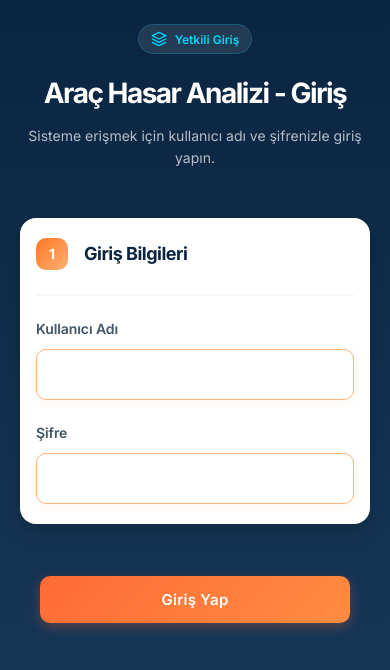
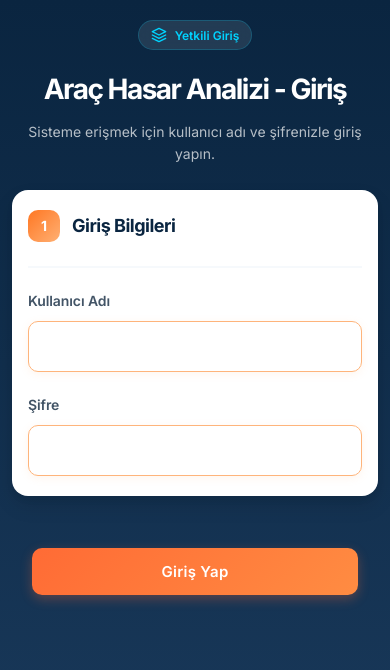
Before and after one commit to everion-consulting/arac-hasar-analizi, a React (Vite) app: page / in a window 390 px wide. Shown: the top 670 px of the page. Built offline with nearby package versions, Linux system fonts and the light colour scheme; no server answers.

Commit message:
responsive

```diff
--- a/src/pages/FormPage.jsx
+++ b/src/pages/FormPage.jsx
@@ -190,23 +190,10 @@ function FormPage({ onNext, onLogout }) {
                                 <div className="input-group">
                                     <label>Araç Türü <span className="required">*</span></label>
                                     <select
+                                        className="select-arac-turu"
                                         value={aracTuru}
                                         onChange={e => setAracTuru(e.target.value)}
                                         required
-                                        style={{
-                                            width: '100%',
-                                            padding: '14px 18px',
-                                            borderRadius: 10,
-                                            border: '1.5px solid #feb47b',
-                                            fontSize: 18,
-                                            background: '#fff',
-                                            marginTop: 4,
-                                            boxShadow: '0 2px 8px #feb47b22',
-                                            color: aracTuru ? '#222' : '#aaa',
-                                            fontWeight: 500,
-                                            outline: 'none',
-                                            transition: 'border 0.2s',
-                                        }}
                                     >
                                         <option value="">Araç Türü Seçiniz</option>
                                         {ARAC_TURU_LISTESI.map((tur, idx) => (
--- a/src/styles/formPage.css
+++ b/src/styles/formPage.css
@@ -7,9 +7,17 @@
   -moz-osx-font-smoothing: grayscale;
 }
 
+html {
+  overflow-x: hidden;
+  width: 100%;
+}
+
 body {
   margin: 0;
   padding: 0;
+  overflow-x: hidden;
+  width: 100%;
+  max-width: 100vw;
 }
 
 .form-page {
@@ -17,6 +25,10 @@ body {
   background: linear-gradient(180deg, #0a2540 0%, #1a3a5c 100%);
   padding: 48px 24px;
   position: relative;
+  overflow-x: hidden;
+  width: 100%;
+  max-width: 100vw;
+  padding-bottom: 80px; /* Browser bar için alt boşluk */
 }
 
 .form-page::before {
@@ -35,7 +47,8 @@ body {
   margin: 0 auto;
   position: relative;
   z-index: 1;
-  padding: 0 8px;
+  padding: 0;
+  box-sizing: border-box;
 }
 
 .form-header {
@@ -88,6 +101,9 @@ form {
   box-shadow: 0 4px 6px rgba(0, 0, 0, 0.05),
               0 10px 20px rgba(0, 0, 0, 0.1);
   transition: transform 0.2s ease, box-shadow 0.2s ease;
+  width: 100%;
+  box-sizing: border-box;
+  overflow-x: hidden;
 }
 
 .form-card:hover {
@@ -182,7 +198,8 @@ label {
 }
 
 input,
-textarea {
+textarea,
+select {
   width: 100%;
   padding: 12px 16px;
   border: 1.5px solid #e3e8ef;
@@ -193,6 +210,8 @@ textarea {
   transition: all 0.2s ease;
   background: #ffffff;
   color: #0a2540;
+  box-sizing: border-box;
+  max-width: 100%;
 }
 
 input:hover,
@@ -212,6 +231,29 @@ textarea::placeholder {
   color: #8898aa;
 }
 
+/* Araç Türü select için özel stil */
+.select-arac-turu {
+  width: 100% !important;
+  padding: 14px 18px;
+  border-radius: 10px;
+  border: 1.5px solid #feb47b;
+  font-size: 18px;
+  background: #fff;
+  margin-top: 4px;
+  box-shadow: 0 2px 8px rgba(254, 180, 123, 0.13);
+  color: #222;
+  font-weight: 500;
+  outline: none;
+  transition: border 0.2s;
+  box-sizing: border-box;
+  max-width: 100%;
+}
+
+.select-arac-turu:invalid,
+.select-arac-turu option[value=""] {
+  color: #aaa;
+}
+
 textarea {
   resize: vertical;
   min-height: 100px;
@@ -223,6 +265,14 @@ textarea {
   background: #f6f9fc;
   border-radius: 12px;
   border: 1px solid #e3e8ef;
+  width: 100%;
+  box-sizing: border-box;
+  overflow-x: hidden;
+}
+
+.subsection .card-content {
+  padding: 0;
+  gap: 16px;
 }
 
 .subsection-header {
@@ -314,6 +364,15 @@ form button[type="submit"]:active,
 @media (max-width: 768px) {
   .form-page {
     padding: 32px 16px;
+    padding-bottom: 100px; /* Browser bar için daha fazla boşluk */
+  }
+
+  .form-container {
+    padding: 0;
+  }
+
+  .form-header {
+    margin-bottom: 32px;
   }
 
   .form-header h1 {
@@ -348,32 +407,58 @@ form button[type="submit"]:active,
   .subsection {
     padding: 16px;
   }
+
+  .subsection .card-content {
+    gap: 12px;
+  }
 }
 
 @media (max-width: 480px) {
   .form-page {
-    padding: 24px 12px;
+    padding: 20px 12px;
+    padding-bottom: 120px; /* Browser bar için daha fazla boşluk */
+  }
+
+  .form-container {
+    padding: 0;
+  }
+
+  .form-header {
+    margin-bottom: 24px;
   }
 
   .form-header h1 {
     font-size: 28px;
+    word-wrap: break-word;
+    overflow-wrap: break-word;
   }
 
   .subtitle {
     font-size: 14px;
+    word-wrap: break-word;
+    overflow-wrap: break-word;
   }
 
   .brand-badge {
     font-size: 12px;
     padding: 6px 12px;
+    max-width: 100%;
+    word-wrap: break-word;
   }
 
   .form-card {
     padding: 20px 16px;
   }
 
+  .card-header {
+    flex-wrap: wrap;
+    gap: 12px;
+  }
+
   .card-header h2 {
     font-size: 18px;
+    word-wrap: break-word;
+    overflow-wrap: break-word;
   }
 
   .card-number {
@@ -388,10 +473,24 @@ form button[type="submit"]:active,
     font-size: 15px;
   }
 
+  .subsection {
+    padding: 12px;
+  }
+
+  .subsection .card-content {
+    gap: 10px;
+  }
+
+  .select-arac-turu {
+    font-size: 16px;
+    padding: 12px 16px;
+  }
+
   .btn-logout {
     top: 12px !important;
     right: 12px !important;
     padding: 6px 10px !important;
     font-size: 12px !important;
+    max-width: calc(100vw - 24px);
   }
 }
--- a/src/styles/parcaSecim.css
+++ b/src/styles/parcaSecim.css
@@ -5,6 +5,8 @@
   gap: 8px;
   margin-bottom: 8px;
   flex-wrap: wrap;
+  width: 100%;
+  box-sizing: border-box;
 }
 
 .parca-secim-row select {
@@ -15,6 +17,9 @@
   background: #fff;
   flex: 1;
   min-width: 0;
+  width: 100%;
+  box-sizing: border-box;
+  max-width: 100%;
 }
 
 .parca-secim-row select:first-of-type {
@@ -52,6 +57,9 @@
   display: flex;
   flex-direction: column;
   gap: 12px;
+  width: 100%;
+  box-sizing: border-box;
+  overflow-x: hidden;
 }
 
 .parca-secim-list label {
@@ -75,7 +83,8 @@
   box-shadow: 0 2px 8px rgba(254, 180, 123, 0.3);
   transition: all 0.2s;
   width: 100%;
-  max-width: 300px;
+  max-width: 100%;
+  box-sizing: border-box;
 }
 
 .parca-secim-list .btn-add-part:hover:not(:disabled) {
@@ -95,16 +104,23 @@
   .parca-secim-row {
     flex-direction: column;
     gap: 12px;
+    width: 100%;
   }
 
   .parca-secim-row select {
-    width: 100%;
+    width: 100% !important;
     min-width: 0 !important;
+    max-width: 100% !important;
+    flex: none;
   }
 
   .parca-secim-row .btn-remove {
     width: 100%;
     padding: 10px;
+  }
+
+  .parca-secim-list {
+    width: 100%;
   }
 
   .parca-secim-list .btn-add-part {
@@ -119,15 +135,23 @@
 @media (max-width: 480px) {
   .parca-secim-row {
     gap: 10px;
+    width: 100%;
   }
 
   .parca-secim-row select {
     font-size: 15px;
     padding: 10px 12px;
+    width: 100% !important;
+    max-width: 100% !important;
+  }
+
+  .parca-secim-list {
+    width: 100%;
   }
 
   .parca-secim-list .btn-add-part {
     font-size: 15px;
     padding: 12px 20px;
+    width: 100%;
   }
 }
```
